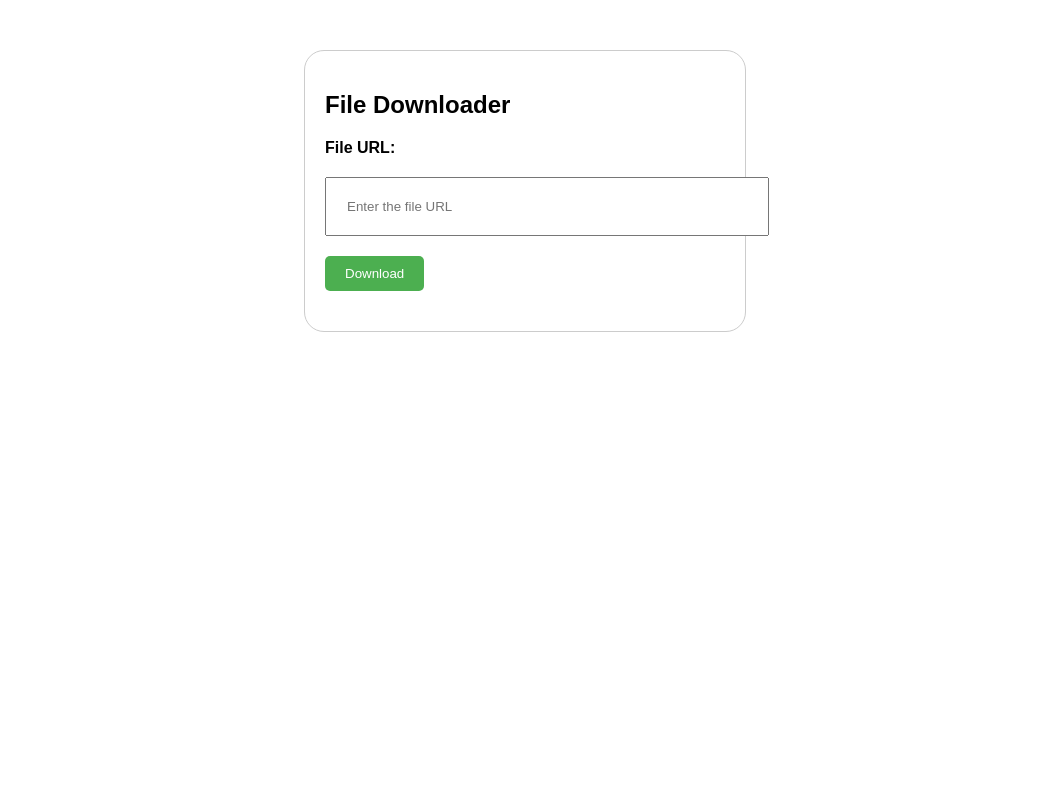
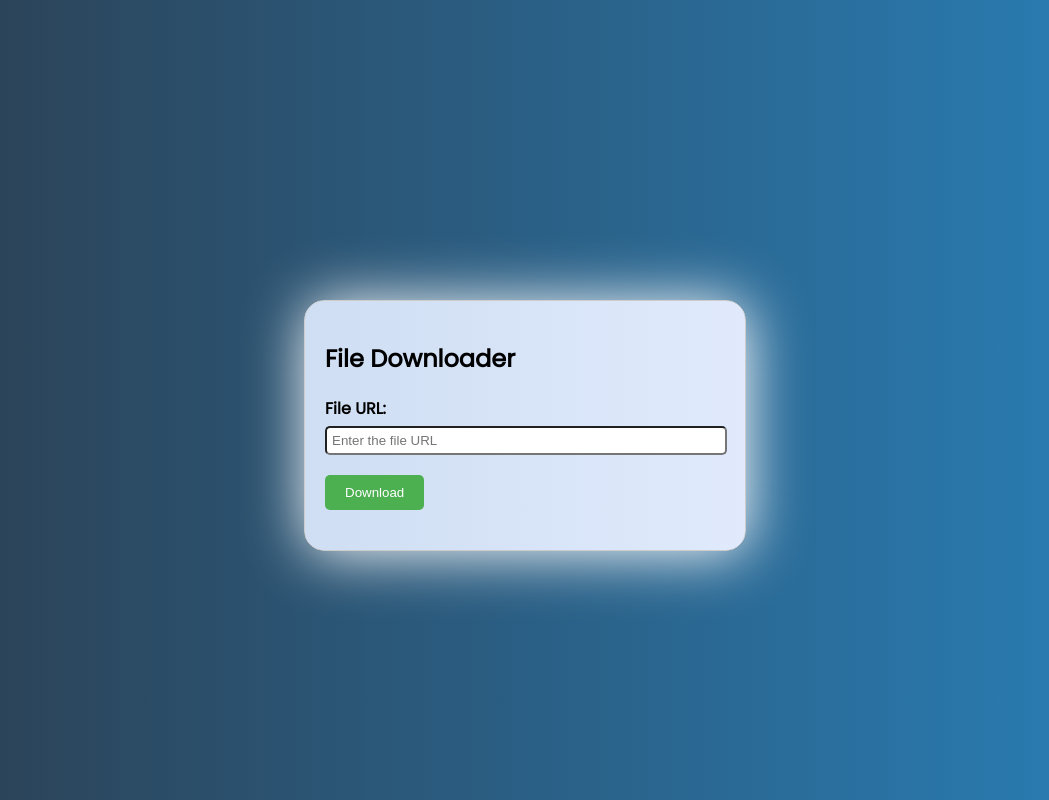
Before and after one commit to ByteBendr/file_downloader, a plain HTML site: page index.html in a window 1280 px wide. Shown: the whole page, without its empty margins (115-1164 px from the left). Drawn offline with Linux system fonts and the light colour scheme.

Commit message:
Update index.html

```diff
--- a/index.html
+++ b/index.html
@@ -1,18 +1,30 @@
 <!DOCTYPE html>
 <html>
 <head>
+  <link rel="preconnect" href="https://fonts.googleapis.com">
+  <link rel="preconnect" href="https://fonts.gstatic.com" crossorigin>
+  <link href="https://fonts.googleapis.com/css2?family=Poppins&display=swap" rel="stylesheet">
   <title>File Downloader</title>
   <style>
     body {
-      font-family: Arial, sans-serif;
+      background: #2980b9;  /* fallback for old browsers */
+      background: -webkit-linear-gradient(to right, #2c3e50, #2980b9);  /* Chrome 10-25, Safari 5.1-6 */
+      background: linear-gradient(to right, #2c3e50, #2980b9); /* W3C, IE 10+/ Edge, Firefox 16+, Chrome 26+, Opera 12+, Safari 7+ */
+      font-family: 'Poppins', sans-serif;
     }
 
     .container {
+      background: #E0EAFC;  /* fallback for old browsers */
+      background: -webkit-linear-gradient(to right, #CFDEF3, #E0EAFC);  /* Chrome 10-25, Safari 5.1-6 */
+      background: linear-gradient(to right, #CFDEF3, #E0EAFC); /* W3C, IE 10+/ Edge, Firefox 16+, Chrome 26+, Opera 12+, Safari 7+ */
+      position: relative;
+      top: 250px;
       max-width: 400px;
       margin: 50px auto;
       padding: 20px;
       border: 1px solid #ccc;
       border-radius: 20px;
+      box-shadow: white 2px 2px 60px;
     }
 
     .form-group {
@@ -22,12 +34,14 @@
     .form-group label {
       display: block;
       font-weight: bold;
-      margin-bottom: 20px;
+      margin-bottom: 5px;
     }
 
     .form-group input[type="text"] {
-      width: 100%;
-      padding: 20px;
+      width: 97%;
+      padding: 5px;
+      border-radius: 5px;
+
     }
 
     .form-group button {
```
